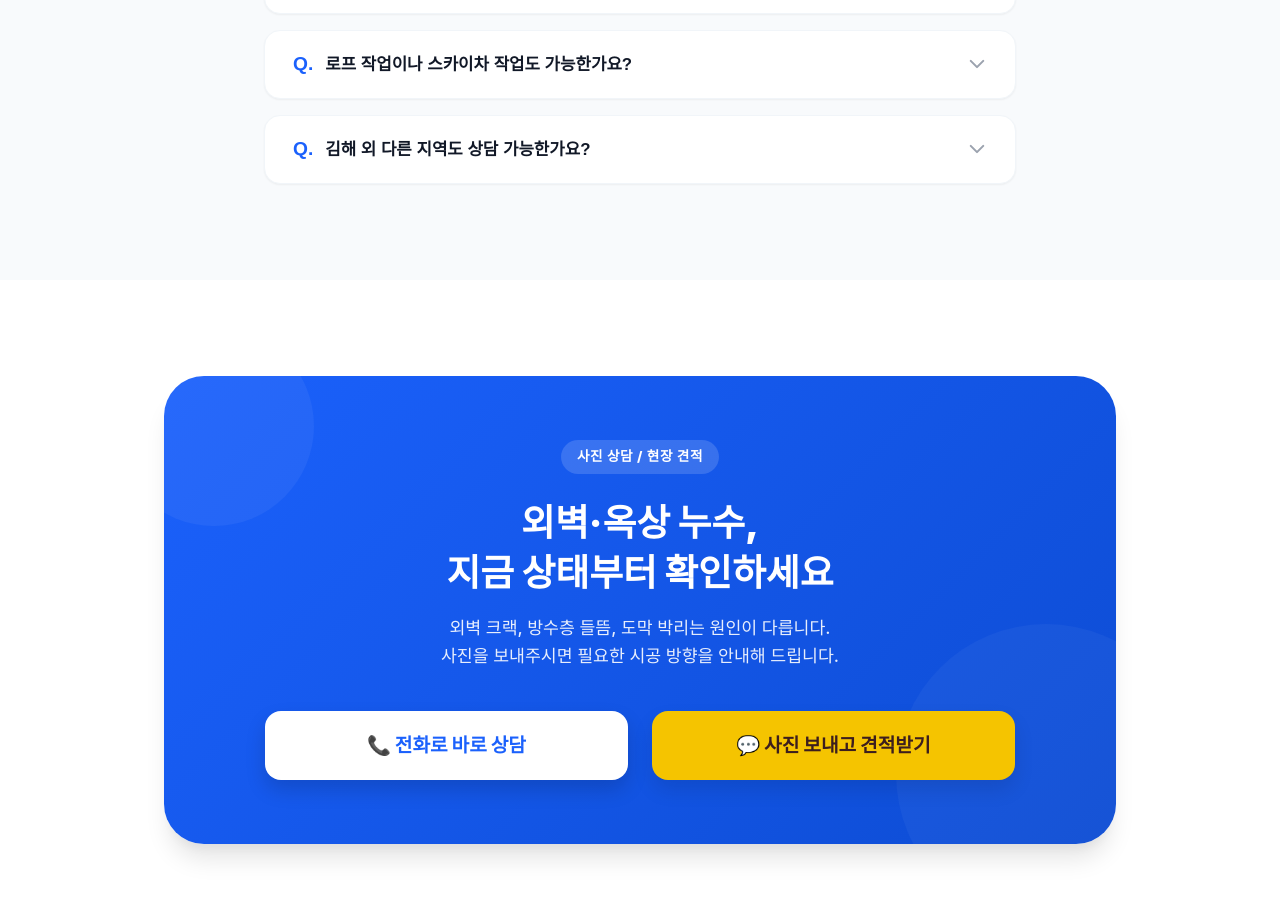
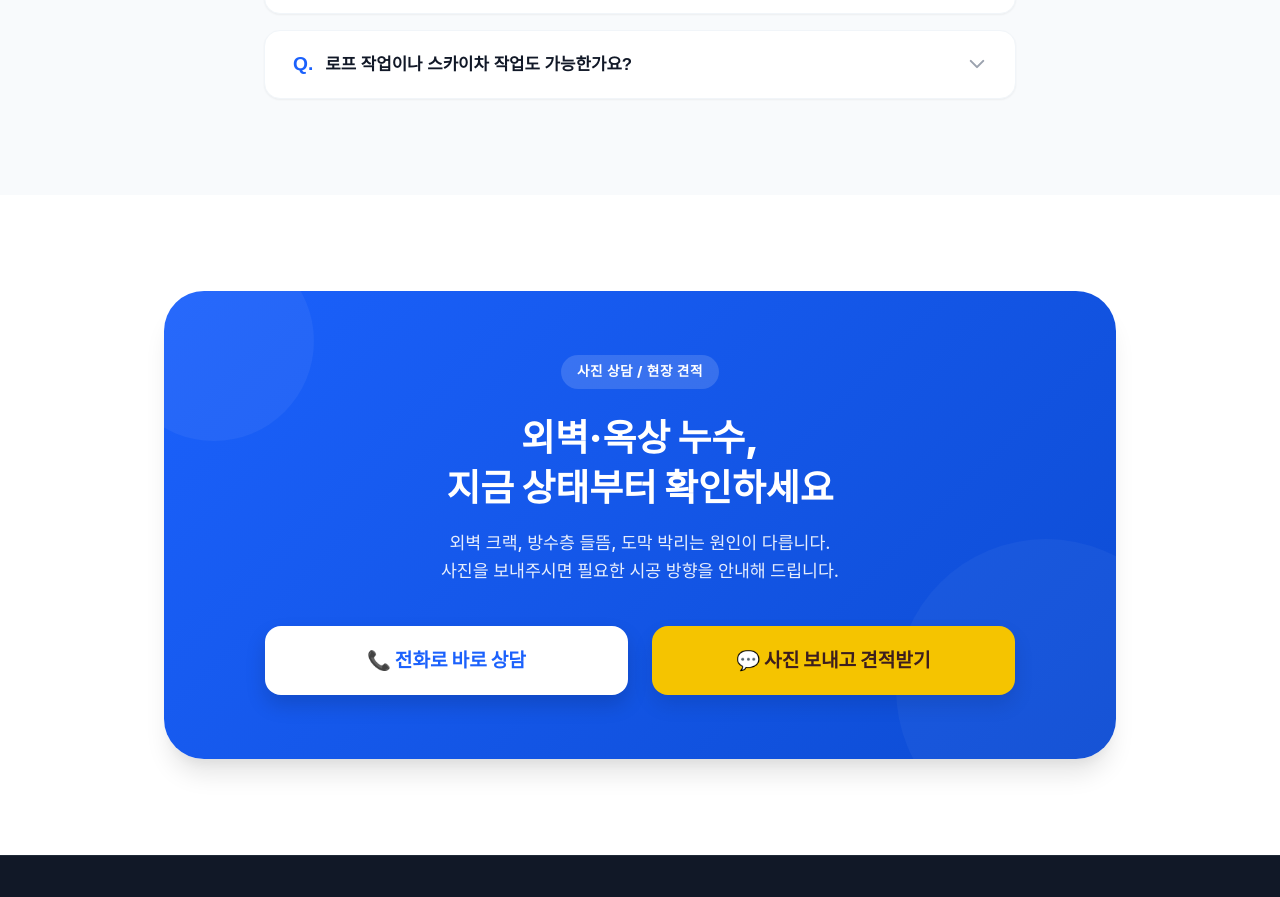
Before and after one commit to wogus5695-ctrl/Gyeongnam-bangsu-01, a React (Vite) app: page / in a window 1280 px wide. Shown: the part 6933-7830 px from the top of the page. Built offline with nearby package versions, Linux system fonts and the light colour scheme.

Commit message:
feat: FAQ 질문 중 김해 외 다른 지역 상담 카드 제거

```diff
--- a/src/data/faq.ts
+++ b/src/data/faq.ts
@@ -39,11 +39,6 @@ export const faqs: FaqItem[] = [
     id: 7,
     question: "로프 작업이나 스카이차 작업도 가능한가요?",
     answer: "네, 고층 건물이거나 비계 설치가 어려운 좁은 골목의 상가 건물이라도 당사는 풍부한 경험을 지닌 전문 로프 작업자들을 보유하고 있습니다. 또한 진입로 폭이나 작업 안전 높이에 적합한 고소작업차(스카이차)를 다수 연계하고 있어 안전하고 매끄러운 외벽 시공이 가능합니다."
-  },
-  {
-    id: 8,
-    question: "김해 외 다른 지역도 상담 가능한가요?",
-    answer: "네, 물론 가능합니다. 경남 김해 지역을 1차 집중 기술 서비스 지사로 활발히 가동하고 있으나, 부산광역시 전체 권역과 울산광역시 권역, 그리고 창원, 양산, 밀양 등 경상남도 인접 시·군 지역까지 전 지사 엔지니어가 동일한 품질과 무료 견적 혜택으로 찾아가고 있습니다."
   }
 ];
 
```
